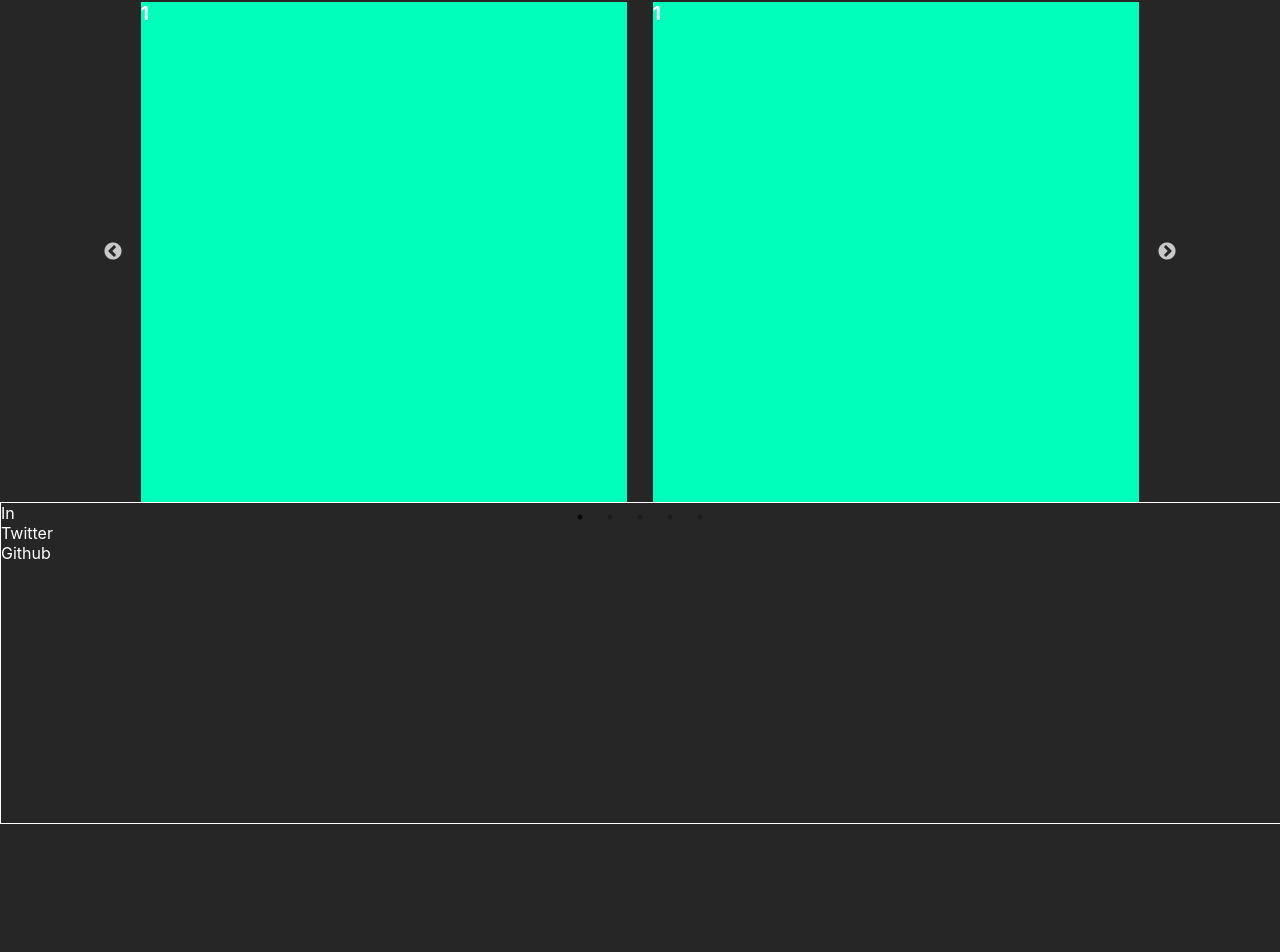
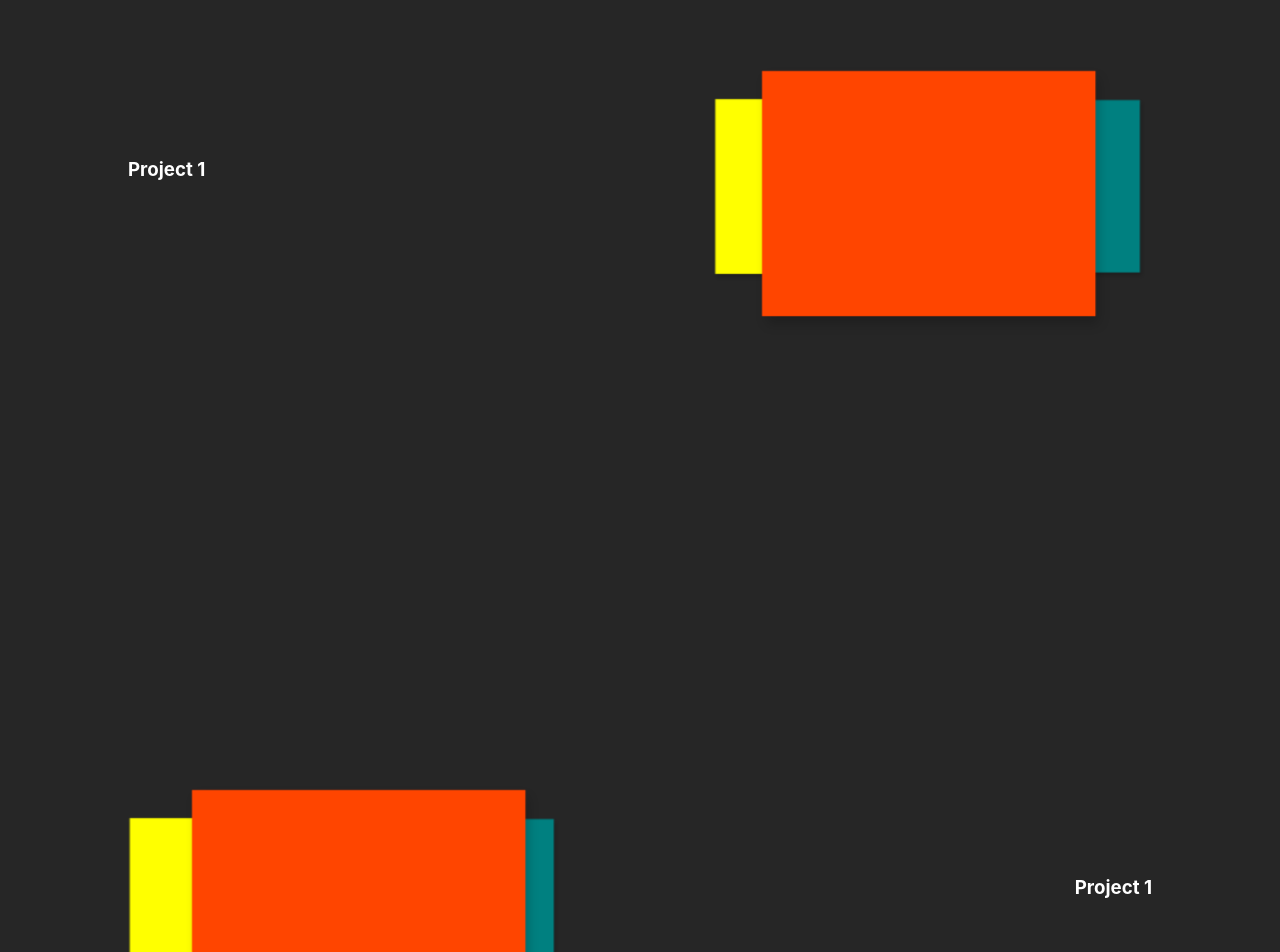
Before and after one commit to shilpashingnapure/Portfoli, a React (Create React App) app: page / in a window 1280 px wide. Shown: the part 1843-2795 px from the top of the page. Before the commit the page ends 2667 px from the top, so only its background shows below. Built offline with nearby package versions, Linux system fonts and the light colour scheme.

Commit message:
done layout

```diff
--- a/package.json
+++ b/package.json
@@ -8,6 +8,7 @@
     "@testing-library/user-event": "^13.5.0",
     "react": "^17.0.2",
     "react-dom": "^17.0.2",
+    "react-full-screen": "^1.1.0",
     "react-scripts": "5.0.0",
     "react-slick": "^0.28.1",
     "slick-carousel": "^1.8.1",
--- a/src/App.css
+++ b/src/App.css
@@ -1,58 +1,60 @@
-@import url('https://fonts.googleapis.com/css2?family=Red+Hat+Display&display=swap');
-*{
-  margin:0;
+@import url("https://fonts.googleapis.com/css2?family=Red+Hat+Display&display=swap");
+* {
+  margin: 0;
   padding: 0;
 }
-body{
-  margin:0;
+body {
+  margin: 0;
   background-color: #262626;
-  color:#fff;
+  color: #fff;
+  height: 100%;
+  overflow-x: hidden;
 }
 
-.navbar{
+.navbar {
   border: 1px solid black;
   display: flex;
   justify-content: space-between;
   align-items: center;
   padding: 3px 5%;
   height: 12vh;
-  background-color: rgba(0,0,0,.7);
+  background-color: rgba(0, 0, 0, 0.7);
   color: #fff;
   position: sticky;
-  top:0;
+  top: 0;
   z-index: 99;
 }
-.logo{
+.logo {
   flex-basis: 40%;
   padding-left: 15px;
 }
-.right--nav{
+.right--nav {
   display: flex;
   align-items: center;
   flex: 1;
-  gap:6%;
-  font-family: 'Red Hat Display', sans-serif;
+  gap: 6%;
+  font-family: "Red Hat Display", sans-serif;
 }
 
-.cv{
+.cv {
   padding: 15px 25px;
   background-color: #00ffbb;
   border-radius: 30px;
   color: #333;
 }
-.active{
-  color:#00ffff;
+.active {
+  color: #00ffff;
 }
-a{
-  color:#fff;
+a {
+  color: #fff;
   text-decoration: none;
 }
-.header{
+.header {
   display: flex;
   justify-content: space-between;
   padding: 0 7%;
-  padding-bottom:5%;
-  padding-top: 8.5%;
+  /* padding-bottom:5%; */
+  /* padding-top: 8.5%; */
   background-color: #212121;
 }
 
@@ -61,23 +63,23 @@ a{
   height: 550px;
 }
 
-.header-hi{
+.header-hi {
   font-size: 16px;
-  text-transform:uppercase;
+  text-transform: uppercase;
   margin-top: 12%;
 }
-.header--name{
+.header--name {
   font-size: 72px;
   line-height: 80px;
 }
 
-.header--work{
+.header--work {
   font-size: 18px;
   color: #00ffbb;
   margin: 20px 0;
 }
 
-.btn{
+.btn {
   padding: 15px 10px;
   border-radius: 30px;
   width: 190px;
@@ -85,9 +87,8 @@ a{
   margin-top: 5%;
   background-color: #00ffbb;
   font-size: 16px;
-  border:none;
+  border: none;
 }
-
 
 /* .about-me{
   /* display: flex;
@@ -98,15 +99,13 @@ a{
   margin-top: 15%;
   margin-bottom: 15%; */
 
-
-
-.square-dot{
+.square-dot {
   display: grid;
-  grid-template-columns: repeat(5,15px);
+  grid-template-columns: repeat(5, 15px);
   grid-gap: 16px;
 }
 
-.square-dot > span{
+.square-dot > span {
   display: inline-block;
   width: 10px;
   height: 10px;
@@ -114,15 +113,14 @@ a{
   background-color: #676767;
 }
 
-.about--div{
+.about--div {
   display: flex;
   margin: auto;
-  justify-content:space-between;
-  gap:5%;
+  justify-content: space-between;
+  gap: 5%;
 
   /* position: relative; */
 }
-
 
 /* .about--div::after{
   content: " ";
@@ -134,7 +132,7 @@ a{
   border-radius: 10px;
   background-color: rgba(0, 0, 0, 0.2);
 } */
-.about-profile{
+.about-profile {
   /* flex-basis: 40%; */
   /* height: 80vh; */
   width: 100%;
@@ -143,8 +141,7 @@ a{
   padding: 10px;
 }
 
-
-.about-profile img{
+.about-profile img {
   width: 100%;
   height: 100%;
   border-radius: 50%;
@@ -158,48 +155,47 @@ a{
   margin-top: 3%;
 } */
 
-.highlight{
+.highlight {
   color: #00ffbb;
   display: flex;
   align-items: center;
 }
 
-.highlight::after{
-  content: '';
-  width:13%;
+.highlight::after {
+  content: "";
+  width: 13%;
   height: 3px;
   margin: 10px;
   display: inline-block;
   border-radius: 10px;
   background-color: #00ffbb;
-
 }
 
-.head{
+.head {
   margin: 10px 0px;
   margin-bottom: 25px;
 }
 
-.techstack{
+.techstack {
   margin-bottom: 10%;
 }
 
-.stack-header{
+.stack-header {
   text-align: center;
 }
 
-.stack-header .highlight{
+.stack-header .highlight {
   justify-content: center;
 }
 
-.stack-header .highlight::after{
-  width:3%;
+.stack-header .highlight::after {
+  width: 3%;
 }
 
-.tech-list{
-  display:grid;
-  grid-template-columns: repeat(4 , 1fr);
-  grid-gap:40px;
+.tech-list {
+  display: grid;
+  grid-template-columns: repeat(4, 1fr);
+  grid-gap: 40px;
   width: 50%;
   margin: auto;
   margin-top: 3%;
@@ -208,9 +204,9 @@ a{
   /* flex-wrap: wrap; */
 }
 
-.tech{
-  width:100px;
-  height:100px;
+.tech {
+  width: 100px;
+  height: 100px;
   border-radius: 50px;
   background-color: #2b2b2b;
   box-shadow: 0 1.6rem 3.6rem rgb(0 0 0 / 20%);
@@ -219,10 +215,9 @@ a{
   justify-content: center;
   position: relative;
   margin-bottom: 3%;
-
 }
 
-.tech::after{
+.tech::after {
   content: " ";
   width: 100px;
   height: 100px;
@@ -230,155 +225,210 @@ a{
   border-radius: 50px;
   background-color: rgba(44, 44, 44, 0.3);
 }
-.tech img{
+.tech img {
   width: 60%;
   height: 60%;
   object-fit: contain;
 }
 
-.tech:hover{
+.tech:hover {
   background-color: #00ffbb;
 }
 
-.tech:hover::after{
-  background-color:rgba(0,0,0,0);
+.tech:hover::after {
+  background-color: rgba(0, 0, 0, 0);
 }
 
-.projects .square-dot{
+.projects .square-dot {
   justify-content: end;
 }
 
-.projects-div{
+.projects-div {
   width: 85%;
   margin: auto;
 }
-.projectCate{
+.projectCate {
   display: flex;
   justify-content: center;
-  gap:20px;
+  gap: 20px;
 }
 
 /* .project--show{
   width: 80%;
 } */
 
-
-
-
-.slider-div{
-  width: 80%;
+.slider-div {
+  width: 100%;
   margin: auto;
+  position: relative;
+  margin-bottom: 15%;
+  margin-top: 15%;
 }
 
-
-.silde-div > div{
-  background-color:#00ffbb;
+.silde-div > div {
+  background-color: #00ffbb;
   width: 95%;
-  height:500px;
+  height: 280px;
   margin: auto;
+  transition: all 1s;
+}
+.slick-dots li button:before {
+  color: #fff !important;
 }
 
+.projectName {
+  font-size: 30px;
+  display: flex;
+  flex-direction: column;
+  justify-content: center;
+  text-align: center;
+  position: relative;
+  color: red;
+}
+.projectName:hover {
+  background: #fff;
+  cursor: pointer;
+}
+.projectName > * {
+  position: absolute;
+  left: 50%;
+  transform: translate(-50%);
+  transition: all 1s;
+}
+.Projectheading p {
+  font-size: 15px;
+}
+.projectName > .Projectheading {
+  top: -25%;
+}
+
+.projectName:hover > .Projectheading {
+  top: 20%;
+}
+.projectName > .projectLearn {
+  bottom: -25%;
+}
+.projectLearn button {
+  padding: 10px 12px;
+  text-transform: uppercase;
+  font-size: 13px;
+}
+
+.projectName:hover > .projectLearn {
+  bottom: 30%;
+}
+.projectleft {
+  width: 100%;
+  height: 100%;
+  position: fixed;
+  top: 0;
+  left: 0;
+  right: 0;
+  bottom: 0;
+  z-index: 999;
+  background-color: rgba(0, 0, 0, 0.5);
+  box-shadow: rgba(0, 0, 0, 0.56) 0px 22px 70px 4px;
+}
 
 /* about */
 
-
-
-.container{
+.container {
   display: flex;
   justify-content: center;
   padding: 30px;
-  overflow:hidden;
-  margin-bottom: 10%
+  overflow: hidden;
+  margin-bottom: 10%;
 }
-.container__image{
-    position:relative;
-    display:flex;
-    flex-direction:column;
-    justify-content:center;
-    width:350px;
-    height:350px;
-    border-radius:50%;
-    background-image:url('img/profile.jpg');
+.container__image {
+  position: relative;
+  display: flex;
+  flex-direction: column;
+  justify-content: center;
+  width: 350px;
+  height: 350px;
+  border-radius: 50%;
+  background-image: url("img/profile.jpg");
   background-position: center;
-    background-size:cover;
-    transition: ease-in-out .3s;
-    z-index:2;
+  background-size: cover;
+  transition: ease-in-out 0.3s;
+  z-index: 2;
   cursor: pointer;
 }
-.container__image:before{
-      content: ' ';
-      position:absolute;
-      width:100%;
-      height:100%;
-      top:0;
-      bottom:0;
-      left:0;
-      margin:auto;
+.container__image:before {
+  content: " ";
+  position: absolute;
+  width: 100%;
+  height: 100%;
+  top: 0;
+  bottom: 0;
+  left: 0;
+  margin: auto;
 
   background: inherit;
-      background-position:bottom;
-      filter:blur(40px) saturate(0%);
-      transform:scaleX(0.4);
-      transition:ease-in-out .4s;
-      border-radius:120px;
-      transform-origin:right;
-      opacity:0;
+  background-position: bottom;
+  filter: blur(40px) saturate(0%);
+  transform: scaleX(0.4);
+  transition: ease-in-out 0.4s;
+  border-radius: 120px;
+  transform-origin: right;
+  opacity: 0;
 
-      z-index:-1;
+  z-index: -1;
 }
 
-.container__info{
-      position:relative;
-      line-height:1.8;
-      transition:ease-in-out .3s;
-      opacity:0;
+.container__info {
+  position: relative;
+  line-height: 1.8;
+  transition: ease-in-out 0.3s;
+  opacity: 0;
 }
-.container__location{
-      transition-delay: .15s;
+.container__location {
+  transition-delay: 0.15s;
 }
-.container__image:hover{
-      border-radius:0;
-      width:400px;
-      height:500px;
-      box-shadow: 0px 0px 1px rgba(0, 0, 0, 0.04), 0px 2px 6px rgba(9, 55, 53, 0.08), 0px 16px 24px rgba(9, 55, 53, 0.1), 0px 24px 32px rgba(9, 55, 53, 0.14);
+.container__image:hover {
+  border-radius: 0;
+  width: 400px;
+  height: 500px;
+  box-shadow: 0px 0px 1px rgba(0, 0, 0, 0.04), 0px 2px 6px rgba(9, 55, 53, 0.08),
+    0px 16px 24px rgba(9, 55, 53, 0.1), 0px 24px 32px rgba(9, 55, 53, 0.14);
 }
-.container__image:before{
-        width:100%;
+.container__image:before {
+  width: 100%;
   opacity: 0.18;
-        filter:blur(10px) saturate(100%);
-        transform:scale(2.8) translate3d(-18%, 0px, 0px);
-
+  filter: blur(10px) saturate(100%);
+  transform: scale(2.8) translate3d(-18%, 0px, 0px);
 }
 
-.container__image:hover .container__info{
-        transform:translate3d(-60%,0px,0px);
-        opacity:1;
+.container__image:hover .container__info {
+  transform: translate3d(-60%, 0px, 0px);
+  opacity: 1;
 }
 
-
-
-.link{
+.link {
   border-bottom: 1px solid transparent;
-  color:#06C0A8;
-  text-decoration:none;
-  transition: ease-in .13s;
+  color: #06c0a8;
+  text-decoration: none;
+  transition: ease-in 0.13s;
 }
-.link:hover{
-     background-color: #06C0A8;
-     color:#ffffff;
+.link:hover {
+  background-color: #06c0a8;
+  color: #ffffff;
 }
 
-
- .projectdiv{
+.projectdiv {
   width: 100px;
   height: 100px;
   background-color: #00ffbb;
   border: 1px solid #fff;
 }
 
-
- .footer{
+.footer {
   border: 1px solid #fff;
   width: 100%;
-   height: 40vh;
 }
+
+.footer__div {
+  display: flex;
+  justify-content: center;
+  gap: 10px;
+}
--- a/src/App.js
+++ b/src/App.js
@@ -1,22 +1,29 @@
-import logo from './logo.svg';
-import './App.css';
-import Navbar from './components/navbar.js'
-import Header from './components/header.js';
-import About from './components/about';
-import TechStack from './components/techstack';
-import Projects from './components/project';
-import Footer from './components/footer';
+import logo from "./logo.svg";
+import "./App.css";
+import Navbar from "./components/navbar.js";
+import Header from "./components/header.js";
+import About from "./components/about";
+import TechStack from "./components/techstack";
+import Top from "./components/top_project";
+import Projects from "./components/project";
+import Footer from "./components/footer";
+import Contact from "./components/contact";
 function App() {
   return (
     <div>
-      <Navbar/>
-      <Header/>
-      <About/>
-      <TechStack/>
-      <Projects/>
-      <Footer/>
+      <Navbar />
+      <Header />
+      <About />
+      <TechStack />
+      <Top />
+      <div className="top_left">
+        <Top />
+      </div>
+      <Top />
+      <Projects />
+      <Contact />
+      <Footer />
     </div>
-
   );
 }
 
--- /dev/null
+++ b/src/components/contact.js
@@ -0,0 +1,5 @@
+function Contact() {
+  return <div>Hellow</div>;
+}
+
+export default Contact;
--- a/src/components/footer.js
+++ b/src/components/footer.js
@@ -2,9 +2,7 @@ function Footer() {
   return (
     <div class="footer">
       <div class="footer__div">
-                <div>In</div>
-                <div>Twitter</div>
-                <div>Github</div>
+        <div>Designed by shilpa shingnapure</div>
       </div>
     </div>
   );
--- a/src/components/project.js
+++ b/src/components/project.js
@@ -1,27 +1,94 @@
-import SquareDot from './square-dot'
-import ProjectDetail from './projectdetail';
+import SquareDot from "./square-dot";
 
 import "slick-carousel/slick/slick.css";
 import "slick-carousel/slick/slick-theme.css";
 import Slider from "react-slick";
-function Projects(){
+import { useState } from "react";
+function Projects() {
   const settings = {
     dots: true,
     infinite: true,
     speed: 500,
-      slidesToShow: 2,
-      slidesToScroll: 1
+    slidesToShow: 3,
+    slidesToScroll: 1,
+    arrows: false,
+    centerMode: true,
+    centerPadding: "80px",
   };
 
+  const [item, setitem] = useState(null);
   return (
     <div class="slider-div">
       <Slider {...settings}>
-            <ProjectDetail/>
-            <ProjectDetail/>
-            <ProjectDetail/>
-            <ProjectDetail/>
-            <ProjectDetail/>
+        {/* PROJECT DIV 1*/}
+        <div className="silde-div">
+          <div className="projectName">
+            <div className="Projectheading">
+              <h2>Hello</h2>
+            </div>
+            <div className="projectLearn">
+              <button onClick={() => setitem("project1")}>Learn more</button>
+            </div>
+          </div>
+        </div>
+        <div className="silde-div">
+          <div className="projectName">
+            <div className="Projectheading">
+              <h2>Hello</h2>
+            </div>
+            <div className="projectLearn">
+              <button>Learn more</button>
+            </div>
+          </div>
+        </div>
+        <div className="silde-div">
+          <div className="projectName">
+            <div className="Projectheading">
+              <h2>Hello</h2>
+            </div>
+            <div className="projectLearn">
+              <button>Learn more</button>
+            </div>
+          </div>
+        </div>
+        <div className="silde-div">
+          <div className="projectName">
+            <div className="Projectheading">
+              <h2>Hello</h2>
+            </div>
+            <div className="projectLearn">
+              <button>Learn more</button>
+            </div>
+          </div>
+        </div>
+        <div className="silde-div">
+          <div className="projectName">
+            <div className="Projectheading">
+              <h2>Hello</h2>
+            </div>
+            <div className="projectLearn">
+              <button>Learn more</button>
+            </div>
+          </div>
+        </div>
+        <div className="silde-div">
+          <div className="projectName">
+            <div className="Projectheading">
+              <h2>Hello</h2>
+            </div>
+            <div className="projectLearn">
+              <button>Learn more</button>
+            </div>
+          </div>
+        </div>
       </Slider>
+
+      {item == "project1" ? (
+        <div className="projectleft">
+          Hello this is project one
+          <button onClick={() => setitem(null)}>close</button>
+        </div>
+      ) : null}
     </div>
   );
 }
--- a/src/components/projectdetail.js
+++ /dev/null
@@ -1,11 +0,0 @@
-function ProjectDetail(){
-    return (
-        <div class="silde-div">
-            <div>
-                <h3>1</h3>
-            </div>
-        </div>
-    );
-}
-
-export default ProjectDetail;
--- /dev/null
+++ b/src/components/top_project.js
@@ -0,0 +1,19 @@
+import "../styles/topProject.css";
+function Top() {
+  return (
+    <div className="top-Projects">
+      <div>
+        <h3>Project 1</h3>
+      </div>
+      <div>
+        <div className="project-imges">
+          <div className="card img-1"></div>
+          <div className="card img-2"></div>
+          <div className="card img-3"></div>
+        </div>
+      </div>
+    </div>
+  );
+}
+
+export default Top;
--- /dev/null
+++ b/src/styles/topProject.css
@@ -0,0 +1,94 @@
+.top-Projects {
+  width: 80%;
+  height: 80vh;
+  padding: 20px;
+  margin: auto;
+  display: flex;
+  justify-content: space-between;
+  align-items: center;
+  /* background: green; */
+  margin-bottom: 3%;
+}
+
+.top_left > .top-Projects {
+  flex-direction: row-reverse;
+}
+
+.top_left > .top-Projects .project-imges .card {
+  left: 55px;
+}
+
+.project-imges {
+  position: relative;
+  width: 400px;
+  height: 200px;
+  transform: perspective(100px);
+  transform-style: preserve-3d;
+}
+.card {
+  position: absolute;
+  width: 340px;
+  height: 250px;
+  background: yellow;
+}
+
+.img-1 {
+  animation: switch-1 9s ease-in-out infinite both;
+  background: yellow;
+}
+.img-2 {
+  animation: switch-2 9s ease-in-out infinite both;
+  background: orangered;
+}
+.img-3 {
+  animation: switch-3 9s ease-in-out infinite both;
+  background: teal;
+}
+
+@keyframes switch-1 {
+  0%,
+  100% {
+    transform: translate3d(0, 0, 0);
+    box-shadow: 4px 8px 12px 0px rgba(0, 0, 0, 0.2);
+  }
+  33.33% {
+    transform: translate3d(145px, 0, -45px);
+    box-shadow: 2px 4px 6px 0px rgba(0, 0, 0, 0.2);
+  }
+  66.66% {
+    transform: translate3d(-145px, 0, -45px);
+    box-shadow: 2px 4px 6px 0px rgba(0, 0, 0, 0.2);
+  }
+}
+
+@keyframes switch-2 {
+  0%,
+  100% {
+    transform: translate3d(145px, 0, -45px);
+    box-shadow: 2px 4px 6px 0px rgba(0, 0, 0, 0.2);
+  }
+  33.33% {
+    transform: translate3d(-145px, 0, -45px);
+    box-shadow: 2px 4px 6px 0px rgba(0, 0, 0, 0.2);
+  }
+  66.66% {
+    transform: translate3d(0, 0, 0);
+    box-shadow: 4px 8px 12px 0px rgba(0, 0, 0, 0.2);
+  }
+}
+
+@keyframes switch-3 {
+  0%,
+  100% {
+    transform: translate3d(-145px, 0, -45px);
+    box-shadow: 2px 4px 6px 0px rgba(0, 0, 0, 0.2);
+  }
+  33.33% {
+    transform: translate3d(0, 0, 0);
+    box-shadow: 4px 8px 12px 0px rgba(0, 0, 0, 0.2);
+  }
+  66.66% {
+    transform: translate3d(145px, 0, -45px);
+    box-shadow: 2px 4px 6px 0px rgba(0, 0, 0, 0.2);
+  }
+}
```
Also changed, not shown: 1 other file (tests, documents, lock files or other folders). Lines whose indentation alone changed are shown as unchanged.
